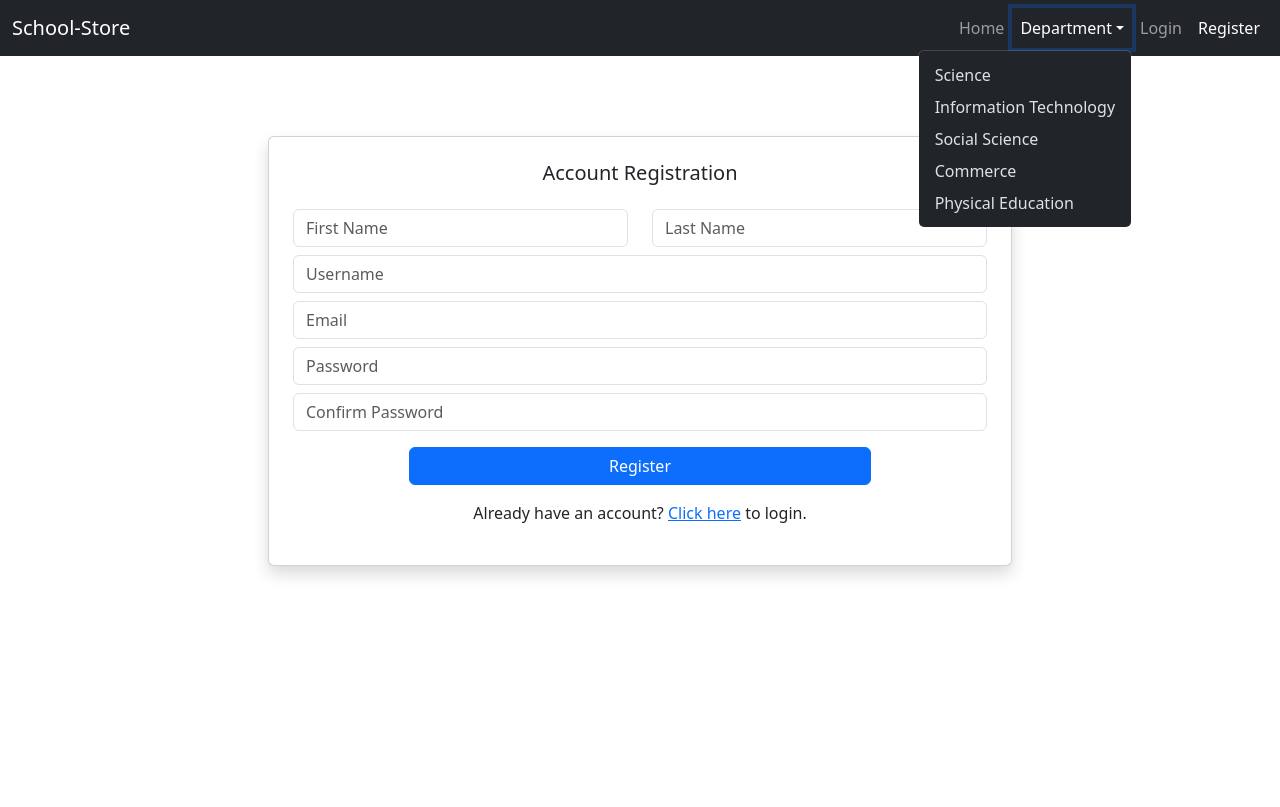
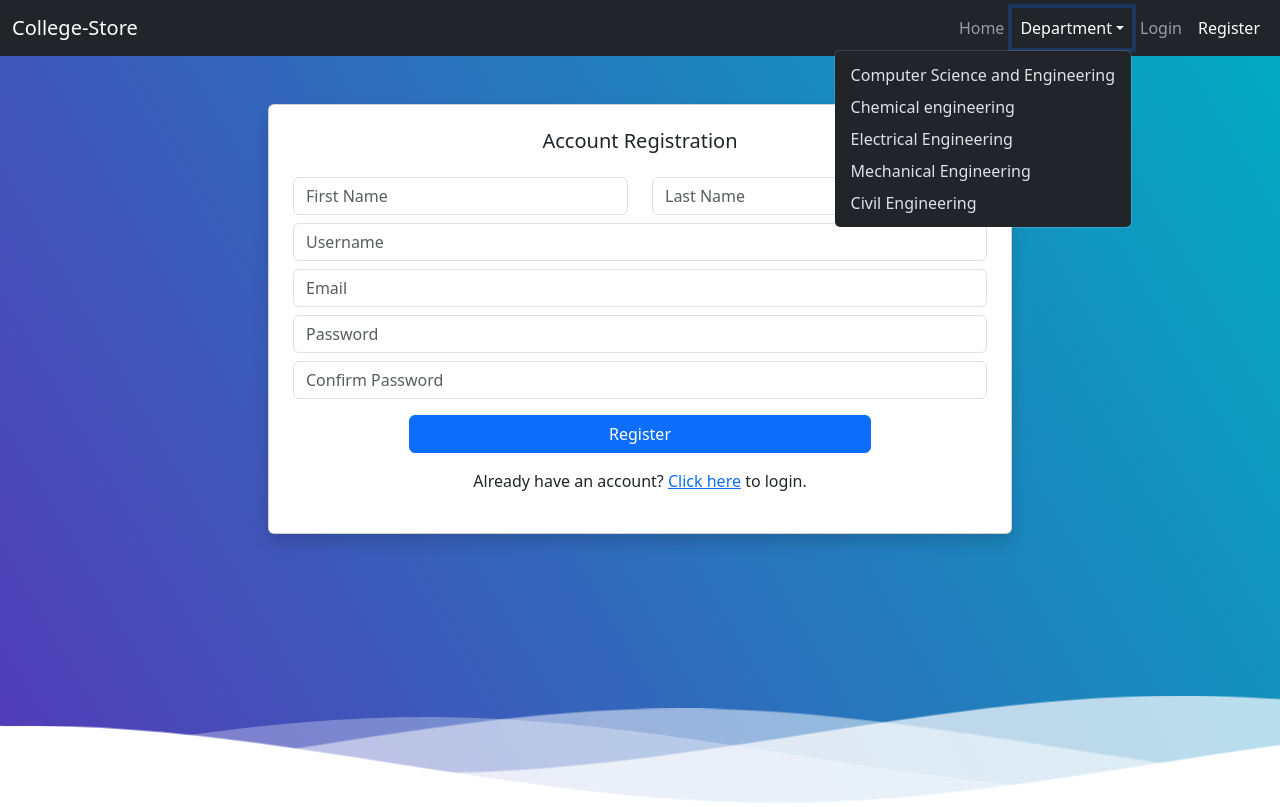
Before and after one commit to jo-thomas-1/django-college-store-portal, a Django app: page /account/register/ in a window 1280 px wide, after a click on "Department". Before the commit the page ends 577 px from the top, so only its background shows below. Run offline with Django 4.2, Linux system fonts and the light colour scheme.

Commit message:
added background animation

```diff
--- a/account/templates/register.html
+++ b/account/templates/register.html
@@ -3,9 +3,20 @@
 {% block title %} Register {% endblock %}
 
 {% block body %}
-<div class="container d-flex justify-content-center" style="margin-top: 10vh;">
+<div class="container d-flex justify-content-center" style="margin-top: 6vh;">
 	<div class="col-10 col-md-8">
-		<div class="card text-center shadow p-2">
+		<div>
+			{% for message in messages %}
+			<div class="alert alert-dismissible fade show" role="alert">
+				{{ message }}
+				<button type="button" class="btn-close" data-bs-dismiss="alert" aria-label="Close"></button>
+			</div>
+			<script type="text/javascript">
+				document.currentScript.previousElementSibling.classList.add(message_tags['{{ message.tags }}']);
+			</script>
+			{% endfor %}
+		</div>
+		<div class="card text-center shadow p-2 mb-2">
 			<div class="card-body">
 				<h5 class="card-title mb-4">Account Registration</h5>
 				<form method="POST" action="#">
@@ -49,17 +60,6 @@
 				</div>
 			</div>
 		</div>
-		<div>
-			{% for message in messages %}
-			<div class="alert alert-dismissible fade show" role="alert">
-				{{ message }}
-				<button type="button" class="btn-close" data-bs-dismiss="alert" aria-label="Close"></button>
-			</div>
-			<script type="text/javascript">
-				document.currentScript.previousElementSibling.classList.add(message_tags['{{ message.tags }}']);
-			</script>
-			{% endfor %}
-		</div>
 	</div>
 </div>
 {% endblock %}
--- /dev/null
+++ b/static/css/background.css
@@ -0,0 +1,73 @@
+/* css for background wave animation */
+
+body {
+    background: linear-gradient(60deg, rgba(84,58,183,1) 0%, rgba(0,172,193,1) 100%);
+    height: 100vh;
+}
+
+#waves_container {
+    position: absolute;
+    width: 100%;
+    z-index: -1;
+}
+
+.waves {
+    position: relative;
+    width: 100%;
+    height: 15vh;
+    margin-bottom: -7px;
+    min-height: 100px;
+    max-height: 150px;
+}
+
+/* Animation */
+
+.parallax > use {
+    animation: move-forever 25s cubic-bezier(.55,.5,.45,.5)     infinite;
+}
+
+.parallax > use:nth-child(1) {
+    animation-delay: -2s;
+    animation-duration: 7s;
+}
+
+.parallax > use:nth-child(2) {
+    animation-delay: -3s;
+    animation-duration: 10s;
+}
+
+.parallax > use:nth-child(3) {
+    animation-delay: -4s;
+    animation-duration: 13s;
+}
+
+.parallax > use:nth-child(4) {
+    animation-delay: -5s;
+    animation-duration: 20s;
+}
+
+@keyframes move-forever {
+    0% {
+        transform: translate3d(-90px,0,0);
+    }
+    100% {
+        transform: translate3d(85px,0,0);
+    }
+}
+
+/*Shrinking for mobile*/
+
+@media (max-width: 768px) {
+    .waves {
+        height:40px;
+        min-height:40px;
+    }
+
+    .content {
+        height:30vh;
+    }
+
+    h1 {
+        font-size:24px;
+    }
+}
--- /dev/null
+++ b/static/js/department.js
@@ -0,0 +1 @@
+console.log('test');
--- /dev/null
+++ b/templates/background.html
@@ -0,0 +1,22 @@
+<!--Waves Container-->
+
+{% load static %}
+
+<link rel="stylesheet" type="text/css" href="{% static 'css/background.css' %}">
+
+<div class="sticky-bottom" id="waves_container">
+    <svg class="waves" xmlns="http://www.w3.org/2000/svg" xmlns:xlink="http://www.w3.org/1999/xlink"
+    viewBox="0 24 150 28" preserveAspectRatio="none" shape-rendering="auto">
+        <defs>
+            <path id="gentle-wave" d="M-160 44c30 0 58-18 88-18s 58 18 88 18 58-18 88-18 58 18 88 18 v44h-352z" />
+        </defs>
+        <g class="parallax">
+            <use xlink:href="#gentle-wave" x="48" y="0" fill="rgba(255,255,255,0.7" />
+            <use xlink:href="#gentle-wave" x="48" y="3" fill="rgba(255,255,255,0.5)" />
+            <use xlink:href="#gentle-wave" x="48" y="5" fill="rgba(255,255,255,0.3)" />
+            <use xlink:href="#gentle-wave" x="48" y="7" fill="#fff" />
+        </g>
+    </svg>
+</div>
+
+<!--Waves end-->
--- a/templates/base.html
+++ b/templates/base.html
@@ -21,6 +21,7 @@
 			    error: "alert-danger"
 			};
 		</script>
+		<script src="https://code.jquery.com/jquery-3.6.3.min.js" type="text/javascript"></script>
 	</head>
 	<body>
         {% include 'nav.html' %}
@@ -29,6 +30,8 @@
             <!-- blocks specified as 'body' will be placed here -->
         {% endblock %}
 
+        {% include 'background.html' %}
+
         <script src="https://cdn.jsdelivr.net/npm/bootstrap@5.3.0-alpha1/dist/js/bootstrap.bundle.min.js" integrity="sha384-w76AqPfDkMBDXo30jS1Sgez6pr3x5MlQ1ZAGC+nuZB+EYdgRZgiwxhTBTkF7CXvN" crossorigin="anonymous"></script>
 	</body>
 </html>
--- a/templates/nav.html
+++ b/templates/nav.html
@@ -1,6 +1,6 @@
 <nav class="navbar bg-dark navbar-expand-lg sticky-top" data-bs-theme="dark">
 	<div class="container-fluid">
-		<a class="navbar-brand" href="{% url 'home_page:home' %}">School-Store</a>
+		<a class="navbar-brand" href="{% url 'home_page:home' %}">College-Store</a>
 		<button class="navbar-toggler" type="button" data-bs-toggle="collapse" data-bs-target="#navbarSupportedContent" aria-controls="navbarSupportedContent" aria-expanded="false" aria-label="Toggle navigation">
 			<span class="navbar-toggler-icon"></span>
 		</button>
@@ -12,11 +12,11 @@
 				<li class="nav-item dropdown">
 					<a class="nav-link dropdown-toggle" href="#" role="button" data-bs-toggle="dropdown" aria-expanded="false">Department</a>
 					<ul class="dropdown-menu">
-						<li><a class="dropdown-item" href="https://en.wikipedia.org/wiki/Science">Science</a></li>
-						<li><a class="dropdown-item" href="https://en.wikipedia.org/wiki/Information_technology">Information Technology</a></li>
-						<li><a class="dropdown-item" href="https://en.wikipedia.org/wiki/Social_science">Social Science</a></li>
-						<li><a class="dropdown-item" href="https://en.wikipedia.org/wiki/Commerce">Commerce</a></li>
-						<li><a class="dropdown-item" href="https://en.wikipedia.org/wiki/Physical_education">Physical Education</a></li>
+						<li><a class="dropdown-item" href="https://en.wikipedia.org/wiki/Computer_science_and_engineering">Computer Science and Engineering</a></li>
+						<li><a class="dropdown-item" href="https://en.wikipedia.org/wiki/Chemical_engineering">Chemical engineering</a></li>
+						<li><a class="dropdown-item" href="https://en.wikipedia.org/wiki/Electrical_engineering">Electrical Engineering</a></li>
+						<li><a class="dropdown-item" href="https://en.wikipedia.org/wiki/Mechanical_engineering">Mechanical Engineering</a></li>
+						<li><a class="dropdown-item" href="https://en.wikipedia.org/wiki/Civil_engineering">Civil Engineering</a></li>
 					</ul>
 				</li>
 				{% if user.is_authenticated %}
```
Also changed, not shown: Task_Process.md (+2 -0 lines), home_page/templates/home.html (+6 -1 lines), README.md.
